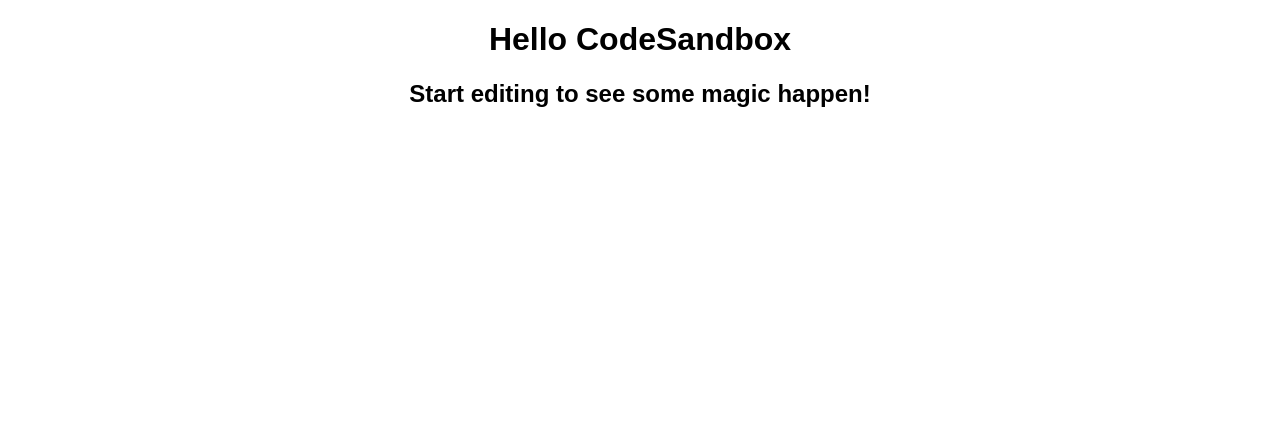
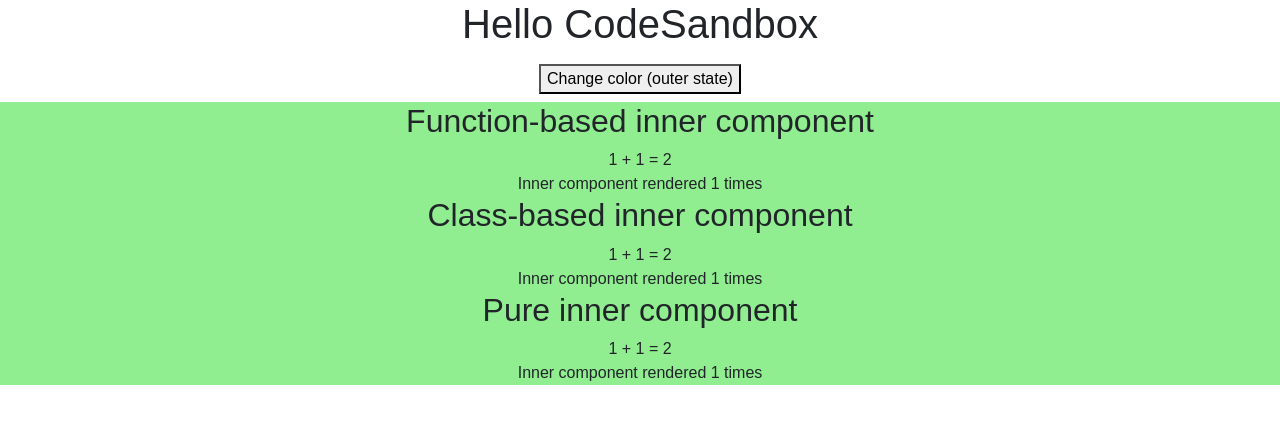
Before and after one commit to ozmoroz/react-purecomponent, a React app: page / in a window 1280 px wide. Built offline with nearby package versions, Linux system fonts and the light colour scheme.

Commit message:
Added example of pure vs functional and class-based components

```diff
--- a/public/index.html
+++ b/public/index.html
@@ -11,6 +11,8 @@
     -->
   <link rel="manifest" href="%PUBLIC_URL%/manifest.json">
   <link rel="shortcut icon" href="%PUBLIC_URL%/favicon.ico">
+  <link rel="stylesheet" href="https://maxcdn.bootstrapcdn.com/bootstrap/4.0.0/css/bootstrap.min.css" integrity="sha384-Gn5384xqQ1aoWXA+058RXPxPg6fy4IWvTNh0E263XmFcJlSAwiGgFAW/dAiS6JXm"
+    crossorigin="anonymous">
   <!--
       Notice the use of %PUBLIC_URL% in the tags above.
       It will be replaced with the URL of the `public` folder during the build.
--- a/src/index.js
+++ b/src/index.js
@@ -1,16 +1,17 @@
-import React from "react";
-import ReactDOM from "react-dom";
+import * as React from 'react';
+import ReactDOM from 'react-dom';
+import LightBox from './lightbox';
 
-import "./styles.css";
+import './styles.css';
 
 function App() {
   return (
     <div className="App">
       <h1>Hello CodeSandbox</h1>
-      <h2>Start editing to see some magic happen!</h2>
+      <LightBox />
     </div>
   );
 }
 
-const rootElement = document.getElementById("root");
+const rootElement = document.getElementById('root');
 ReactDOM.render(<App />, rootElement);
--- /dev/null
+++ b/src/lightbox.js
@@ -0,0 +1,96 @@
+import * as React from 'react';
+import ReactDOM from 'react-dom';
+
+/*
+ * Outer component. Clicking on the button changes state,
+ * causing all child components to re-render
+ */
+
+class LightBox extends React.Component {
+  // The outer component's state.
+  // If we call setState on it, it will initiate re-rendering
+  // for this component and all child components.
+  state = {
+    color: 'LightGreen'
+  };
+
+  // "Change color" onClick handler
+  // Calls setState initiating re-rendering cycle
+  handleChangeColorClick = () => {
+    if (this.state.color === 'LightGreen') this.setState({ color: 'Yellow' });
+    else this.setState({ color: 'LightGreen' });
+  };
+
+  render() {
+    return (
+      <div>
+        <button onClick={this.handleChangeColorClick}>
+          Change color (outer state)
+        </button>
+        <div style={{ backgroundColor: this.state.color }}>
+          <h2>Function-based inner component</h2>
+          <InnerFuncComponent text="1 + 1 = 2" />
+          <h2>Class-based inner component</h2>
+          <InnerComponent text="1 + 1 = 2" />
+          <h2>Pure inner component</h2>
+          <PureInnerComponent text="1 + 1 = 2" />
+        </div>
+      </div>
+    );
+  }
+}
+
+/*
+ * Inner function-based component.
+ * Re-renders every time even if props are the same.
+ */
+
+let funcComponentRenders = 0;
+
+const InnerFuncComponent = props => {
+  funcComponentRenders += 1;
+  return (
+    <div>
+      <div>{props.text}</div>
+      <div>Inner component rendered {funcComponentRenders} times</div>
+    </div>
+  );
+};
+
+/*
+ * Inner class-based component.
+ * Re-renders every time even if props are the same.
+ */
+
+class InnerComponent extends React.Component {
+  renders = 0;
+  render() {
+    this.renders += 1;
+    return (
+      <div>
+        <div>{this.props.text}</div>
+        <div>Inner component rendered {this.renders} times</div>
+      </div>
+    );
+  }
+}
+
+/*
+ * Pure inner component.
+ * Does not re-render if props don't change.
+ */
+
+class PureInnerComponent extends React.PureComponent {
+  renders = 0;
+  render() {
+    this.renders += 1;
+    return (
+      <div>
+        <div>{this.props.text}</div>
+        <div>Inner component rendered {this.renders} times</div>
+      </div>
+    );
+  }
+}
+
+export default LightBox;
--- a/src/styles.css
+++ b/src/styles.css
@@ -2,3 +2,7 @@
   font-family: sans-serif;
   text-align: center;
 }
+
+.App button {
+  margin: 0.5rem 0;
+}
```
Also changed, not shown: README.md (added), 2 other files. Lines whose indentation alone changed are shown as unchanged.
